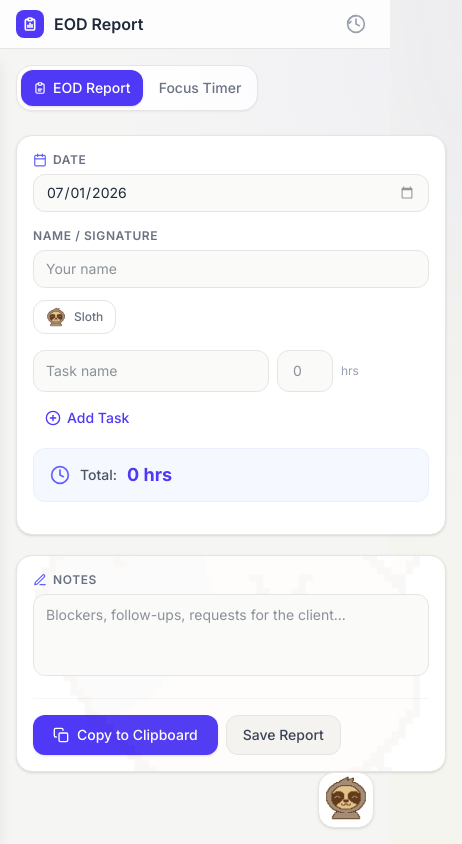
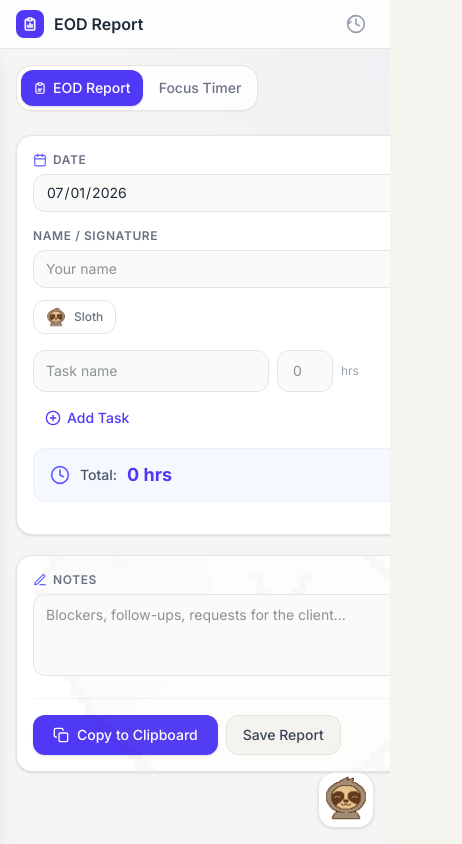
Before and after one commit to Stablhr/EOD-Pomoforo, a React (Vite) app in the folder eod-report/: page / in a window 390 px wide. Shown: the whole page, 462 px wide, since content can reach past the window. Built offline with nearby package versions, Linux system fonts and the light colour scheme.

Commit message:
making it responsive

```diff
--- a/eod-report/src/App.jsx
+++ b/eod-report/src/App.jsx
@@ -46,7 +46,7 @@ function App() {
   }
 
   return (
-    <div className="min-h-screen bg-stone-100 text-gray-800 font-sans">
+    <div className="min-h-screen bg-stone-100 text-gray-800 font-sans overflow-x-hidden w-full">
       <Header onHistoryToggle={() => setHistoryOpen(!historyOpen)} />
       <div className="flex relative">
         <div className="absolute inset-0 pointer-events-none bg-[radial-gradient(ellipse_at_top_right,rgba(99,102,241,0.03),transparent_50%)]" />
--- a/eod-report/src/components/report/TaskRow.jsx
+++ b/eod-report/src/components/report/TaskRow.jsx
@@ -25,7 +25,7 @@ export default function TaskRow({ task, onChange, onDelete }) {
       <span className="text-xs text-gray-400 w-12 sm:w-14 shrink-0">{hrs > 0 ? formatHours(hrs) : 'hrs'}</span>
       <button
         onClick={() => onDelete(task.id)}
-        className="p-2 text-gray-300 hover:text-red-500 hover:bg-red-100/50 rounded-xl transition-all duration-200 opacity-0 group-hover:opacity-100 focus:opacity-100"
+        className="p-2 text-gray-300 hover:text-red-500 hover:bg-red-100/50 rounded-xl transition-all duration-200 opacity-30 group-hover:opacity-100 focus:opacity-100"
         aria-label="Delete task"
       >
         <Trash className="w-4 h-4" />
--- a/eod-report/src/index.css
+++ b/eod-report/src/index.css
@@ -46,6 +46,7 @@
 }
 
 body {
+  overflow-x: hidden;
   background-color: #F5F5F0;
   background-image:
     radial-gradient(ellipse at 20% 0%, rgba(99, 102, 241, 0.06) 0%, transparent 50%),
```
